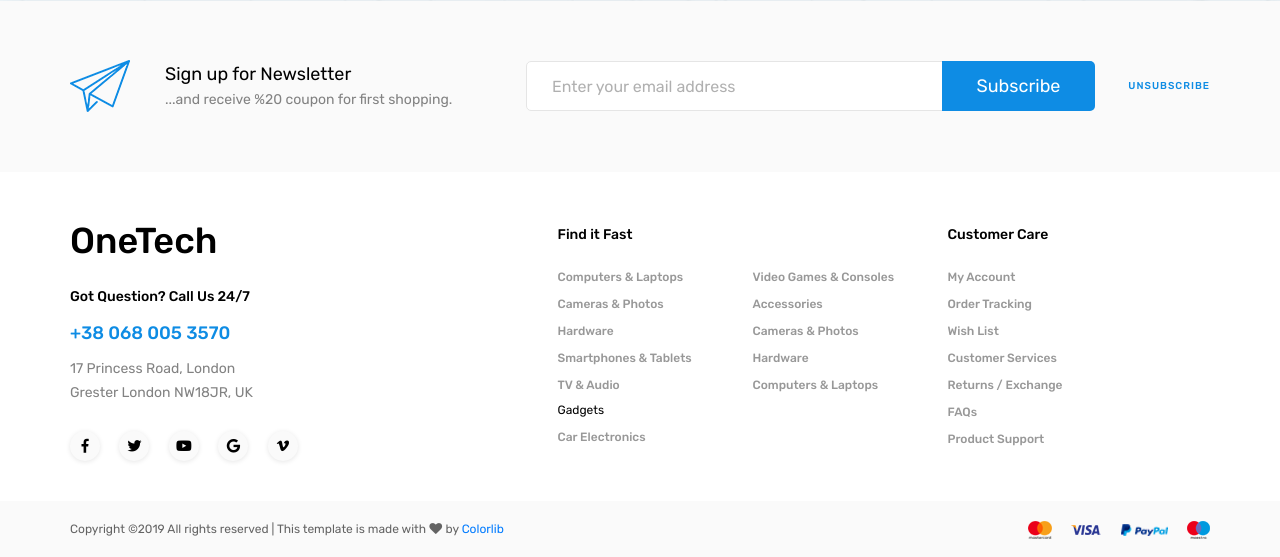
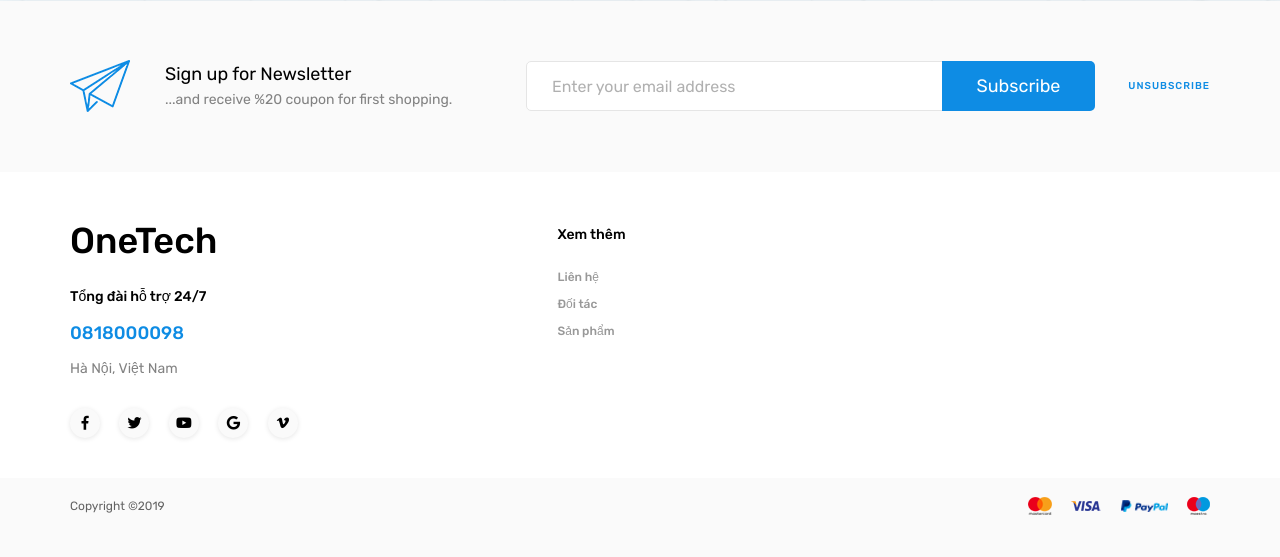
Before and after one commit to sonnhfit/shopping_site_tutorial, a Django app: page / in a window 1280 px wide. Shown: the part 3216-3773 px from the top of the page. After the commit the page ends 3731 px from the top, so only its background shows below. Run offline with Django 3.2, Linux system fonts and the light colour scheme; data that the repository does not hold is empty; some libraries are stand-ins or nearby versions.

Commit message:
update footer của website

```diff
--- a/templates/homepage/footer.html
+++ b/templates/homepage/footer.html
@@ -9,11 +9,10 @@
 						<div class="logo_container">
 							<div class="logo"><a href="#">OneTech</a></div>
 						</div>
-						<div class="footer_title">Got Question? Call Us 24/7</div>
-						<div class="footer_phone">+38 068 005 3570</div>
+						<div class="footer_title">Tổng đài hỗ trợ 24/7</div>
+						<div class="footer_phone">0818000098</div>
 						<div class="footer_contact_text">
-							<p>17 Princess Road, London</p>
-							<p>Grester London NW18JR, UK</p>
+							<p>Hà Nội, Việt Nam</p>
 						</div>
 						<div class="footer_social">
 							<ul>
@@ -29,45 +28,26 @@
 
 				<div class="col-lg-2 offset-lg-2">
 					<div class="footer_column">
-						<div class="footer_title">Find it Fast</div>
+						<div class="footer_title">Xem thêm</div>
 						<ul class="footer_list">
-							<li><a href="#">Computers & Laptops</a></li>
-							<li><a href="#">Cameras & Photos</a></li>
-							<li><a href="#">Hardware</a></li>
-							<li><a href="#">Smartphones & Tablets</a></li>
-							<li><a href="#">TV & Audio</a></li>
+							<li><a href="#">Liên hệ</a></li>
+							<li><a href="#">Đối tác</a></li>
+							<li><a href="#">Sản phẩm</a></li>
+
 						</ul>
-						<div class="footer_subtitle">Gadgets</div>
-						<ul class="footer_list">
-							<li><a href="#">Car Electronics</a></li>
-						</ul>
+
 					</div>
 				</div>
 
 				<div class="col-lg-2">
 					<div class="footer_column">
-						<ul class="footer_list footer_list_2">
-							<li><a href="#">Video Games & Consoles</a></li>
-							<li><a href="#">Accessories</a></li>
-							<li><a href="#">Cameras & Photos</a></li>
-							<li><a href="#">Hardware</a></li>
-							<li><a href="#">Computers & Laptops</a></li>
-						</ul>
+
 					</div>
 				</div>
 
 				<div class="col-lg-2">
 					<div class="footer_column">
-						<div class="footer_title">Customer Care</div>
-						<ul class="footer_list">
-							<li><a href="#">My Account</a></li>
-							<li><a href="#">Order Tracking</a></li>
-							<li><a href="#">Wish List</a></li>
-							<li><a href="#">Customer Services</a></li>
-							<li><a href="#">Returns / Exchange</a></li>
-							<li><a href="#">FAQs</a></li>
-							<li><a href="#">Product Support</a></li>
-						</ul>
+
 					</div>
 				</div>
 
@@ -84,7 +64,7 @@
 
 					<div class="copyright_container d-flex flex-sm-row flex-column align-items-center justify-content-start">
 						<div class="copyright_content"><!-- Link back to Colorlib can't be removed. Template is licensed under CC BY 3.0. -->
-Copyright &copy;<script>document.write(new Date().getFullYear());</script> All rights reserved | This template is made with <i class="fa fa-heart" aria-hidden="true"></i> by <a href="https://colorlib.com" target="_blank">Colorlib</a>
+Copyright &copy;<script>document.write(new Date().getFullYear());</script>
 <!-- Link back to Colorlib can't be removed. Template is licensed under CC BY 3.0. -->
 </div>
 						<div class="logos ml-sm-auto">
```
